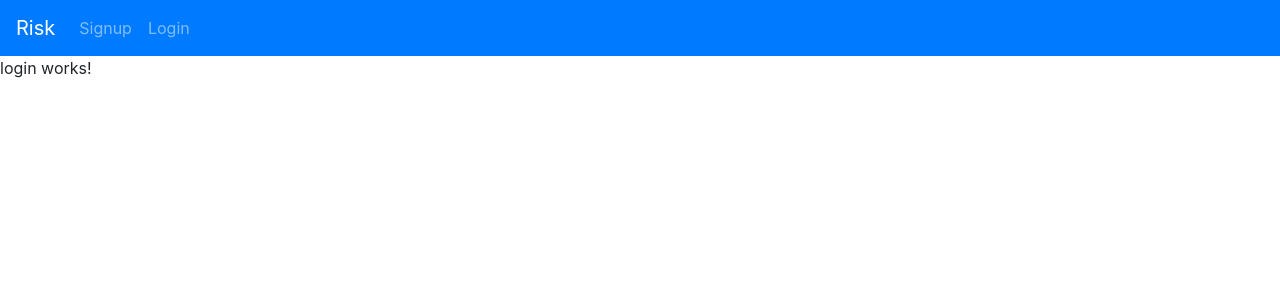
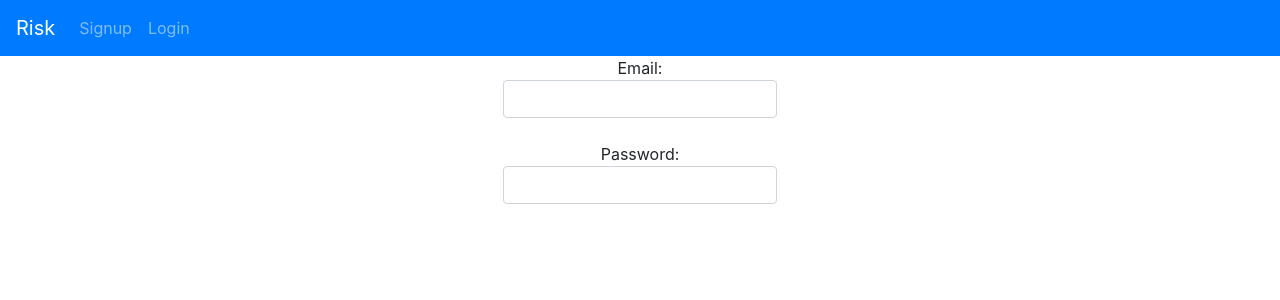
Before and after one commit to Jaguso/connect-api-angular, an Angular app: page /login in a window 1280 px wide. Shown: the top 300 px of the page. Built offline with nearby package versions, Linux system fonts and the light colour scheme.

Commit message:
added template for login

```diff
--- a/src/app/app.module.ts
+++ b/src/app/app.module.ts
@@ -3,7 +3,7 @@ import { NgModule } from '@angular/core';
 import { HttpClientModule } from '@angular/common/http';
 
 import { RouterModule, Routes, Router } from '@angular/router';
-import { ReactiveFormsModule } from '@angular/forms';
+import { ReactiveFormsModule, FormsModule } from '@angular/forms';
 
 import { AppComponent } from './app.component';
 import { LoginComponent } from './components/login/login.component';
@@ -28,6 +28,7 @@ const routes: Routes = [
     BrowserModule,
     RouterModule.forRoot(routes),
     ReactiveFormsModule,
+    FormsModule,
     HttpClientModule
   ],
   providers: [SignupService],
--- a/src/app/components/login/login.component.html
+++ b/src/app/components/login/login.component.html
@@ -1,3 +1,18 @@
-<p>
-  login works!
-</p>
+<div class="container" style="text-align: center">
+  <form>
+    <div class="form-group">
+      <label>
+        Email:
+        <input class="form-control" type="text" >
+      </label>
+    </div>
+
+    <div class="form-group">
+      <label>
+        Password:
+        <input class="form-control" type="password">
+      </label>
+    </div>
+  </form>
+
+</div>
--- a/src/app/components/login/login.component.ts
+++ b/src/app/components/login/login.component.ts
@@ -1,4 +1,5 @@
 import { Component, OnInit } from '@angular/core';
+// import { FormGroup, FormBuilder } from '@angular/forms';
 
 @Component({
   selector: 'app-login',
```
Also changed, not shown: src/app/components/signup/signup.component.ts (+0 -11 lines).
